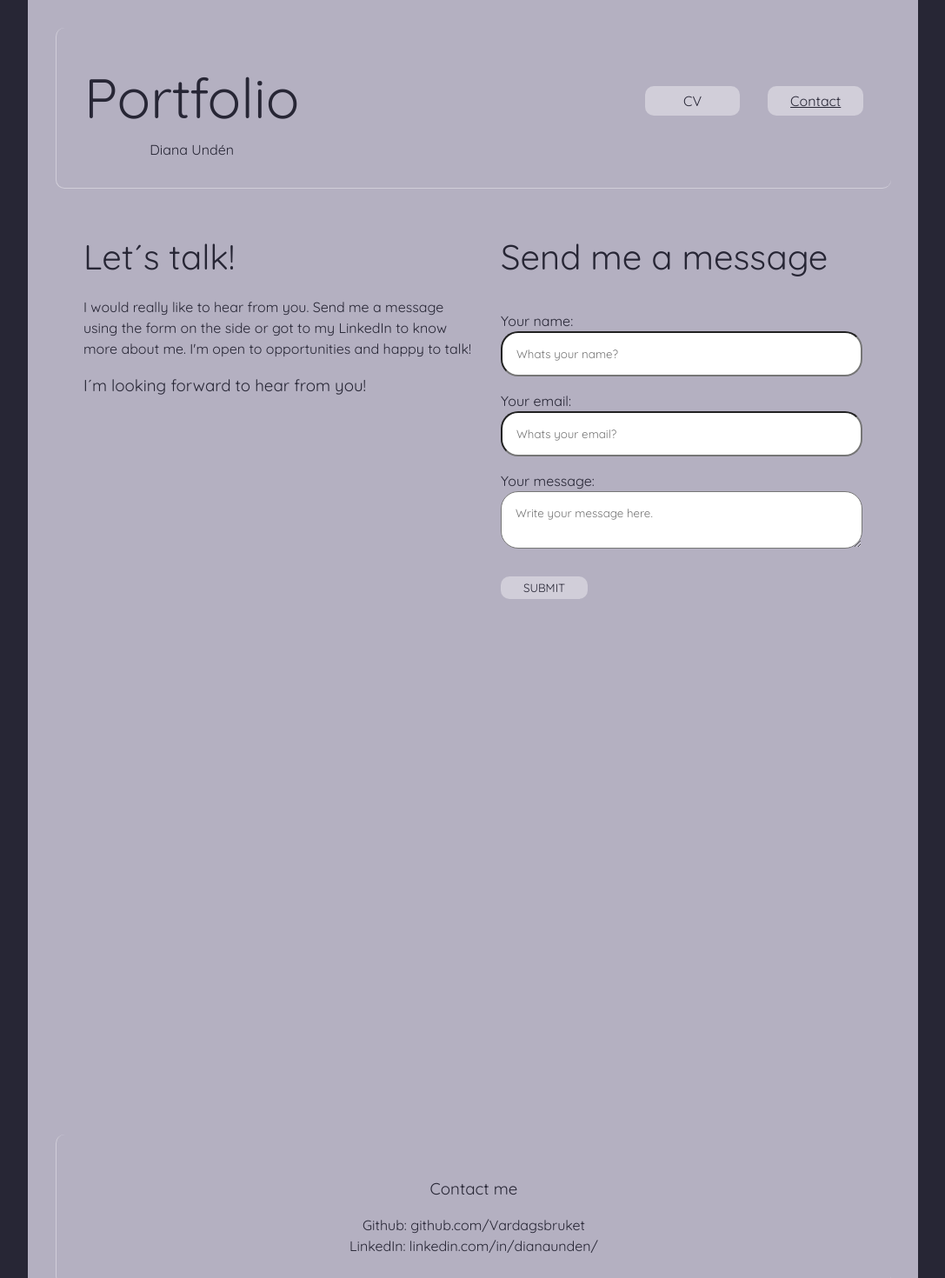
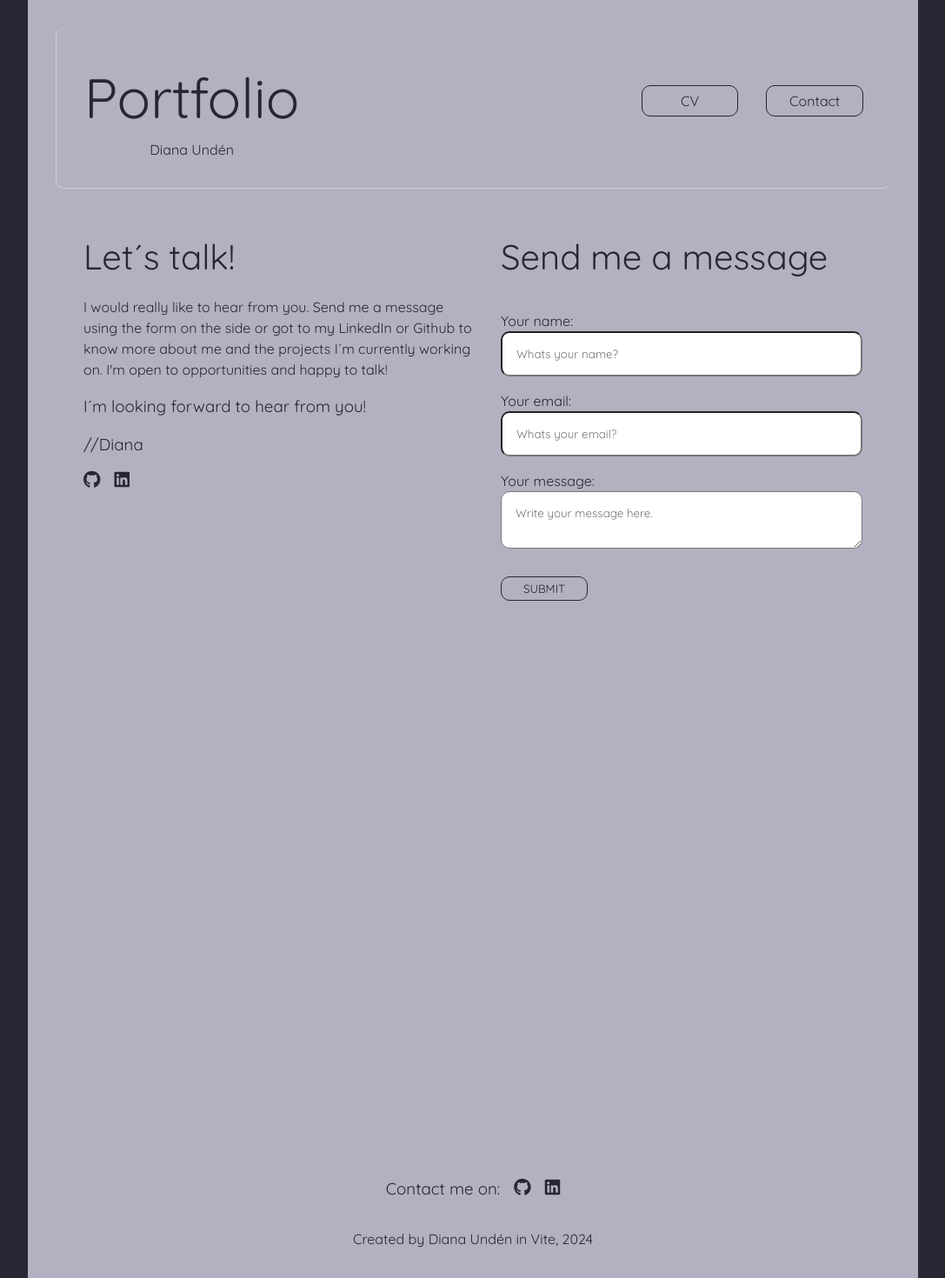
Before and after one commit to Vardagsbruket/portfolio, a React (Vite) app: page /contact in a window 1280 px wide. Shown: the top 1470 px of the page at 87% size, without its empty margins (96-1183 px from the left). Built offline with nearby package versions, Linux system fonts and the light colour scheme.

Commit message:
update contact page + footer with social media buttons and fix text

```diff
--- a/index.html
+++ b/index.html
@@ -11,6 +11,10 @@
       href="https://fonts.googleapis.com/css2?family=Montserrat:wght@500&family=Quicksand&display=swap"
       rel="stylesheet"
     />
+    <script
+      src="https://kit.fontawesome.com/17b872a3d6.js"
+      crossorigin="anonymous"
+    ></script>
   </head>
   <body>
     <form name="contact" netlify netlify-honeypot="bot-field" hidden>
--- a/src/components/Contact.css
+++ b/src/components/ContactForm.css
@@ -18,19 +18,22 @@ label {
 input,
 textarea {
   padding: 1rem;
-  border-radius: 20px;
+  border-radius: 10px;
   font-family: "Quicksand", sans-serif;
 }
 button {
   width: 100px;
   border-radius: 10px;
+
   padding: 0.3rem;
-  background-color: #d1ced9;
   text-decoration: none;
+
   color: #272635;
+  background-color: transparent;
   font-weight: 700;
   border: none;
   font-family: "Quicksand", sans-serif;
+  border: 1px solid #272635;
 }
 button:hover {
   background-color: #272635;
--- a/src/components/ContactForm.jsx
+++ b/src/components/ContactForm.jsx
@@ -1,4 +1,4 @@
-import "./Contact.css";
+import "./ContactForm.css";
 export const ContactForm = () => {
   return (
     <div className="form-container">
--- a/src/components/Footer.css
+++ b/src/components/Footer.css
@@ -1,20 +1,31 @@
 .footer {
   display: flex;
+  flex-direction: column;
   flex-wrap: wrap;
-  flex-direction: column;
   border-bottom: 1px solid #d1ced9;
-  border-left: 1px solid #d1ced9;
   border-radius: 10px;
   width: 100%;
   max-width: calc(100% - 4rem);
   margin: auto;
   padding: 2rem;
+
+  align-items: center;
+  justify-content: center;
+}
+.social-media {
+  display: flex;
+  gap: 1rem;
+  align-items: center;
+  justify-content: center;
 }
 h3 {
   margin: 0;
 }
-p {
-  margin: 0;
+.fa-brands {
+  font-size: 20px;
+}
+.fa-brands:hover {
+  font-size: 28px;
 }
 .links {
   color: #272635;
--- a/src/components/Footer.jsx
+++ b/src/components/Footer.jsx
@@ -4,20 +4,19 @@ import "./Footer.css";
 export const Footer = () => {
   return (
     <div className="footer">
-      <h3>Contact me</h3>
-
-      <p>
-        Github:{" "}
+      <div className="social-media">
+        <h3>Contact me on:</h3>
         <Link to="https://github.com/Vardagsbruket" className="links">
-          github.com/Vardagsbruket
+          <i className="fa-brands fa-github"></i>
         </Link>
-      </p>
-      <p>
-        LinkedIn:{" "}
+        {""}
         <Link to="https://www.linkedin.com/in/dianaunden/" className="links">
-          linkedin.com/in/dianaunden/
+          <i className="fa-brands fa-linkedin"></i>
         </Link>
-      </p>
+      </div>
+      <div>
+        <p>Created by Diana Undén in Vite, 2024</p>
+      </div>
     </div>
   );
 };
--- a/src/components/Header.css
+++ b/src/components/Header.css
@@ -25,7 +25,7 @@
   width: 100px;
   border-radius: 10px;
   padding: 0.3rem;
-  background-color: #d1ced9;
+  border: 1px solid #272635;
   color: #272635;
 }
 .nav-li:hover {
--- a/src/components/Header.jsx
+++ b/src/components/Header.jsx
@@ -13,16 +13,13 @@ export const Header = () => {
       <div>
         <nav>
           <ul className="nav-ul">
-            <li className="nav-li">
-              <NavLink to="/cv" className="button-header">
-                CV
-              </NavLink>
-            </li>
-            <li className="nav-li">
-              <NavLink to="/contact" className="button-header">
-                Contact
-              </NavLink>
-            </li>
+            <NavLink to="/cv" className="button-header">
+              <li className="nav-li">CV </li>
+            </NavLink>
+
+            <NavLink to="/contact" className="button-header">
+              <li className="nav-li">Contact</li>
+            </NavLink>
           </ul>
         </nav>
       </div>
--- a/src/pages/Contact.css
+++ b/src/pages/Contact.css
@@ -7,3 +7,10 @@
   max-width: 50%;
   text-align: left;
 }
+.contact-social-media {
+  display: flex;
+  gap: 1rem;
+}
+.fa-brands {
+  font-size: 20px;
+}
--- a/src/pages/Contact.jsx
+++ b/src/pages/Contact.jsx
@@ -1,3 +1,4 @@
+import { Link } from "react-router-dom";
 import { ContactForm } from "../components/ContactForm";
 import "./Contact.css";
 
@@ -8,10 +9,21 @@ export const Contact = () => {
         <h2>Let´s talk!</h2>
         <p>
           I would really like to hear from you. Send me a message using the form
-          on the side or got to my LinkedIn to know more about me. I'm open to
-          opportunities and happy to talk!{" "}
+          on the side or got to my LinkedIn or Github to know more about me and
+          the projects I´m currently working on. I'm open to opportunities and
+          happy to talk!{" "}
         </p>
         <h3>I´m looking forward to hear from you!</h3>
+        <h3>//Diana</h3>
+        <div className="contact-social-media">
+          <Link to="https://github.com/Vardagsbruket" className="links">
+            <i className="fa-brands fa-github"></i>
+          </Link>
+          {""}
+          <Link to="https://www.linkedin.com/in/dianaunden/" className="links">
+            <i className="fa-brands fa-linkedin"></i>
+          </Link>
+        </div>
       </div>
       <ContactForm />
     </div>
--- a/src/pages/Home.css
+++ b/src/pages/Home.css
@@ -30,6 +30,7 @@ h2 {
   font-size: 40px;
 }
 .name {
+  margin: 0;
   margin-left: 45px;
 }
 .more-info {
@@ -41,16 +42,17 @@ h2 {
   gap: 1rem;
 }
 .card {
-  border-bottom: 1px solid #d1ced9;
-  border-left: 1px solid #d1ced9;
+  border: 1px solid #272635;
   border-radius: 10px;
   text-align: left;
   justify-content: flex-start;
   min-width: 150px;
   max-width: 250px;
   width: 100%;
-  padding: 0.3rem;
-  background-color: #d1ced9;
+}
+.card h3 {
+  text-decoration: underline;
+  margin: 20px;
 }
 .card ul {
   display: flex;
--- a/src/pages/Home.jsx
+++ b/src/pages/Home.jsx
@@ -14,8 +14,10 @@ export const Home = () => {
         <div className="home-text">
           <h4>Nice to meet you,</h4>
           <h2 className="name">I'm Diana</h2>
-          <h4>a junior Web Developer</h4>
-
+          <h4>a Web Developer</h4>
+          <section>
+            <p>| JAVASCRIPT | HTML | CSS | REACT |</p>
+          </section>
           <section>
             <section>
               Junior developer using mainly JavaScript and React. Experience
@@ -74,8 +76,8 @@ export const Home = () => {
           </ul>
         </div>
       </div>
+      <h2>Projects</h2>
       <div className="project-container">
-        <h2>Projects</h2>
         <div className="project-card">
           <div className="project-text">
             <h3>ReShare</h3>
```
